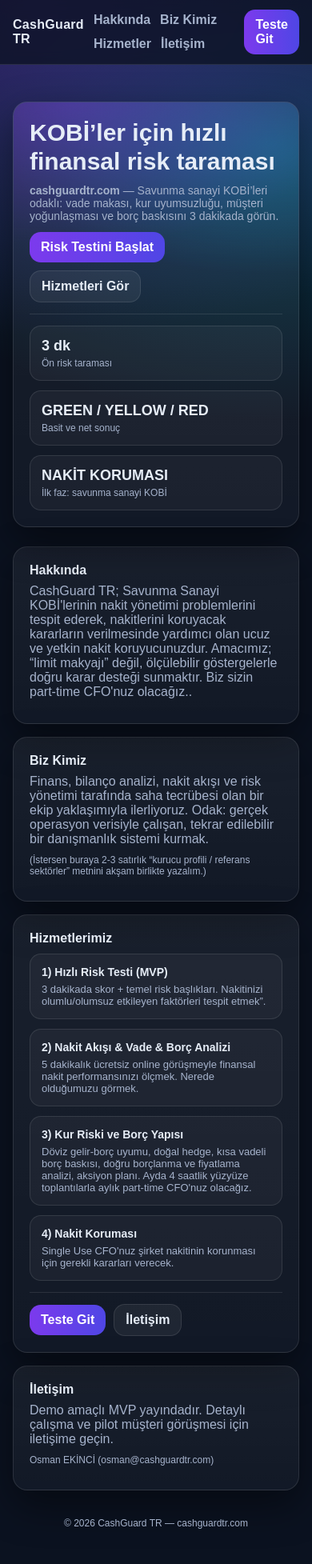
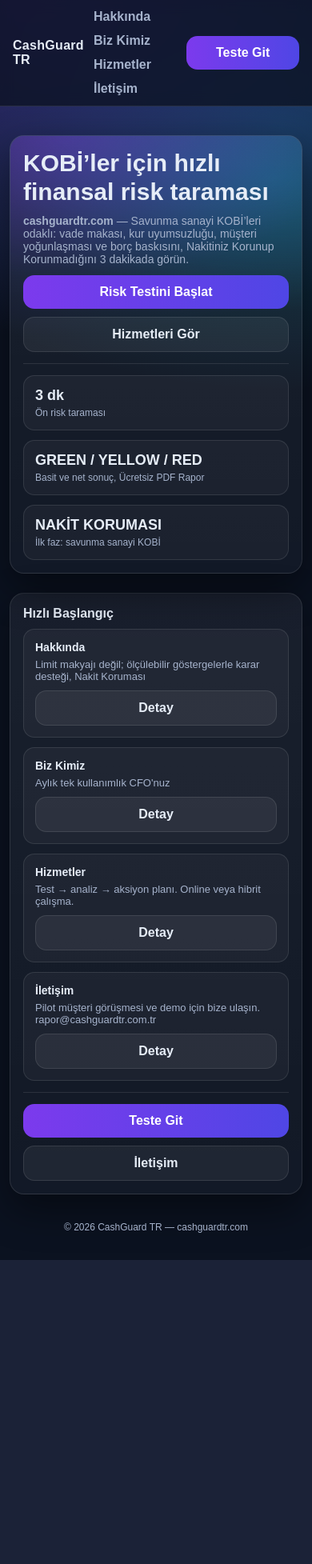
Before and after one commit to osmanekinci26/cashguardtr, a FastAPI app: page / in a window 390 px wide. Shown: the whole page at 80% size. After the commit the page ends 1575 px from the top, so only its background shows below. Run offline with FastAPI, Linux system fonts and the light colour scheme.

Commit message:
add pages, pdf report and mobile ui fixes

```diff
--- a/app/main.py
+++ b/app/main.py
@@ -1,11 +1,15 @@
 from pathlib import Path
+from datetime import datetime
+from io import BytesIO
 
 from fastapi import FastAPI, Request, Form
-from fastapi.responses import HTMLResponse
+from fastapi.responses import HTMLResponse, StreamingResponse
 from fastapi.templating import Jinja2Templates
 from fastapi.staticfiles import StaticFiles
 
 from app.scoring import calculate_risk
+from app.pdf_report import build_pdf_report
+
 
 app = FastAPI(title="CashGuard TR")
 
@@ -19,14 +23,21 @@ app.mount("/static", StaticFiles(directory=str(BASE_DIR / "static")), name="stat
 templates = Jinja2Templates(directory=str(BASE_DIR / "templates"))
 
 
+def _common_ctx(request: Request, title: str):
+    """Common template variables used by base.html (title, year)."""
+    return {"request": request, "title": title, "year": datetime.now().year}
+
+
 @app.get("/", response_class=HTMLResponse)
 def landing(request: Request):
-    return templates.TemplateResponse("index.html", {"request": request})
+    ctx = _common_ctx(request, "CashGuard TR | cashguardtr.com")
+    return templates.TemplateResponse("index.html", ctx)
 
 
 @app.get("/check", response_class=HTMLResponse)
 def check(request: Request):
-    return templates.TemplateResponse("check.html", {"request": request})
+    ctx = _common_ctx(request, "Risk Testi | CashGuard TR")
+    return templates.TemplateResponse("check.html", ctx)
 
 
 @app.post("/result", response_class=HTMLResponse)
@@ -56,7 +67,109 @@ def result(
         hedging=hedging,
     )
 
-    return templates.TemplateResponse(
-        "result.html",
-        {"request": request, "score": score, "level": level, "messages": messages},
+    ctx = _common_ctx(request, "Sonuç | CashGuard TR")
+    ctx.update(
+        {
+            "score": score,
+            "level": level,
+            "messages": messages,
+            # PDF butonu için form girdilerini geri gönderiyoruz:
+            "collection_days": collection_days,
+            "payable_days": payable_days,
+            "fx_debt_ratio": fx_debt_ratio,
+            "fx_revenue_ratio": fx_revenue_ratio,
+            "cash_buffer_months": cash_buffer_months,
+            "top_customer_share": top_customer_share,
+            "delay_issue": delay_issue,
+            "short_debt_ratio": short_debt_ratio,
+            "limit_pressure": limit_pressure,
+            "hedging": hedging,
+        }
     )
+
+    return templates.TemplateResponse("result.html", ctx)
+
+
+@app.post("/result/pdf")
+def result_pdf(
+    request: Request,
+    collection_days: int = Form(...),
+    payable_days: int = Form(...),
+    fx_debt_ratio: int = Form(...),
+    fx_revenue_ratio: int = Form(...),
+    cash_buffer_months: int = Form(...),
+    top_customer_share: int = Form(...),
+    delay_issue: str = Form(...),
+    short_debt_ratio: int = Form(...),
+    limit_pressure: str = Form(...),
+    hedging: str = Form(...),
+    company: str = Form(""),
+):
+    # Aynı skorlamayı yeniden çalıştırıyoruz (PDF raporu için)
+    score, level, messages = calculate_risk(
+        collection_days=collection_days,
+        payable_days=payable_days,
+        fx_debt_ratio=fx_debt_ratio,
+        fx_revenue_ratio=fx_revenue_ratio,
+        cash_buffer_months=cash_buffer_months,
+        top_customer_share=top_customer_share,
+        delay_issue=delay_issue,
+        short_debt_ratio=short_debt_ratio,
+        limit_pressure=limit_pressure,
+        hedging=hedging,
+    )
+
+    payload = {
+        "company": company,
+        "score": score,
+        "level": level,
+        "messages": messages,
+        "collection_days": collection_days,
+        "payable_days": payable_days,
+        "fx_debt_ratio": fx_debt_ratio,
+        "fx_revenue_ratio": fx_revenue_ratio,
+        "cash_buffer_months": cash_buffer_months,
+        "top_customer_share": top_customer_share,
+        "delay_issue": delay_issue,
+        "short_debt_ratio": short_debt_ratio,
+        "limit_pressure": limit_pressure,
+        "hedging": hedging,
+    }
+
+    pdf_bytes = build_pdf_report(payload)
+    filename = f"cashguardtr-rapor-skor-{score}.pdf"
+
+    return StreamingResponse(
+        BytesIO(pdf_bytes),
+        media_type="application/pdf",
+        headers={"Content-Disposition": f'attachment; filename="{filename}"'},
+    )
+
+
+@app.get("/about", response_class=HTMLResponse)
+def about(request: Request):
+    ctx = _common_ctx(request, "Hakkında | CashGuard TR")
+    return templates.TemplateResponse("about.html", ctx)
+
+
+@app.get("/team", response_class=HTMLResponse)
+def team(request: Request):
+    ctx = _common_ctx(request, "Biz Kimiz | CashGuard TR")
+    return templates.TemplateResponse("team.html", ctx)
+
+
+@app.get("/services", response_class=HTMLResponse)
+def services(request: Request):
+    ctx = _common_ctx(request, "Hizmetlerimiz | CashGuard TR")
+    return templates.TemplateResponse("services.html", ctx)
+
+
+@app.get("/contact", response_class=HTMLResponse)
+def contact(request: Request):
+    ctx = _common_ctx(request, "İletişim | CashGuard TR")
+    return templates.TemplateResponse("contact.html", ctx)
+
+
+@app.get("/health")
+def health():
+    return {"status": "ok"}
--- a/app/static/style.css
+++ b/app/static/style.css
@@ -204,3 +204,36 @@ hr{border:none;border-top:1px solid var(--border);margin:14px 0}
   font-weight:900;
 }
 .pill:hover{ background: rgba(255,255,255,.10); }
+/* =========================
+   Mobile form fixes
+   ========================= */
+
+/* iOS/Chrome mobile: input font-size < 16px olursa otomatik zoom yapar.
+   Bu yüzden 16px ve üstü veriyoruz. */
+input, select, textarea, button {
+  font-size: 16px;
+  line-height: 1.2;
+}
+
+/* Form alanlarını daha “tok” ve dokunulabilir yap */
+input, select {
+  min-height: 44px;          /* Apple touch hedefi */
+  padding: 12px 14px;
+  border-radius: 14px;
+}
+
+/* Kart içi boşlukları mobilde biraz azalt */
+@media (max-width: 700px) {
+  .container { padding: 18px 12px; }
+  .card { padding: 16px; }
+  h1 { font-size: 26px; }
+  h2 { font-size: 18px; }
+  p { font-size: 14px; }
+
+  .grid { grid-template-columns: 1fr; }  /* zaten var ama garanti */
+  .actions { flex-direction: column; align-items: stretch; }
+  .btn { width: 100%; text-align: center; padding: 12px 14px; }
+
+  /* Tooltip (i) varsa mobilde daha rahat tıklansın */
+  .pill { display: inline-block; }
+}
--- /dev/null
+++ b/app/templates/base.html
@@ -0,0 +1,37 @@
+<!DOCTYPE html>
+<html lang="tr">
+<head>
+  <meta charset="utf-8" />
+  <title>{{ title or "CashGuard TR | cashguardtr.com" }}</title>
+  <meta name="viewport" content="width=device-width, initial-scale=1" />
+  <link rel="stylesheet" href="/static/style.css?v=2">
+</head>
+
+<body>
+  <!-- Top navigation -->
+  <div class="header">
+    <div class="header-inner">
+      <div class="brand">
+        <a href="/" style="color:inherit;text-decoration:none;">CashGuard TR</a>
+      </div>
+
+      <div class="navlinks">
+        <a href="/about">Hakkında</a>
+        <a href="/team">Biz Kimiz</a>
+        <a href="/services">Hizmetler</a>
+        <a href="/contact">İletişim</a>
+      </div>
+
+      <a class="btn" href="/check">Teste Git</a>
+    </div>
+  </div>
+
+  <div class="container">
+    {% block content %}{% endblock %}
+
+    <div class="footer">
+      © {{ year }} CashGuard TR — cashguardtr.com
+    </div>
+  </div>
+</body>
+</html>
--- a/app/templates/check.html
+++ b/app/templates/check.html
@@ -2,6 +2,7 @@
 <html>
 <head>
   <meta charset="utf-8">
+  <meta name="viewport" content="width=device-width, initial-scale=1">
   <title>CashGuard TR | Risk Testi</title>
   <link rel="stylesheet" href="/static/style.css">
 </head>
--- a/app/templates/index.html
+++ b/app/templates/index.html
@@ -1,42 +1,18 @@
-<!DOCTYPE html>
-<html>
-<head>
-  <meta charset="utf-8">
-  <title>CashGuard TR | cashguardtr.com</title>
-  <meta name="viewport" content="width=device-width, initial-scale=1">
-  <link rel="stylesheet" href="/static/style.css">
-</head>
+{% extends "base.html" %}
+{% block content %}
 
-<body>
-  <!-- Top navigation -->
-  <div class="header">
-    <div class="header-inner">
-      <div class="brand">CashGuard TR</div>
-
-      <div class="navlinks">
-        <a href="#about">Hakkında</a>
-        <a href="#who">Biz Kimiz</a>
-        <a href="#services">Hizmetler</a>
-        <a href="#contact">İletişim</a>
-      </div>
-
-      <a class="btn" href="/check">Teste Git</a>
-    </div>
-  </div>
-
-  <div class="container">
 <!-- Hero -->
 <div class="hero">
   <div class="card">
     <h1>KOBİ’ler için hızlı finansal risk taraması</h1>
     <p class="sub">
       <strong>cashguardtr.com</strong> — Savunma sanayi KOBİ’leri odaklı: vade makası, kur uyumsuzluğu,
-          müşteri yoğunlaşması ve borç baskısını 3 dakikada görün.
+      müşteri yoğunlaşması ve borç baskısını, Nakitiniz Korunup Korunmadığını 3 dakikada görün.
     </p>
 
     <div class="hero-actions">
       <a class="btn" href="/check">Risk Testini Başlat</a>
-          <a class="btn secondary" href="#services">Hizmetleri Gör</a>
+      <a class="btn secondary" href="/services">Hizmetleri Gör</a>
     </div>
 
     <hr>
@@ -48,7 +24,7 @@
       </div>
       <div class="kpi">
         <div class="big">GREEN / YELLOW / RED</div>
-            <div class="label">Basit ve net sonuç</div>
+        <div class="label">Basit ve net sonuç, Ücretsiz PDF Rapor</div>
       </div>
       <div class="kpi">
         <div class="big">NAKİT KORUMASI</div>
@@ -58,83 +34,51 @@
   </div>
 </div>
 
-    <!-- About -->
-    <div id="about" class="section">
+<!-- Kısa Özet Kartları -->
+<div class="section">
   <div class="card">
-        <div class="section-title">Hakkında</div>
-        <p>
-          CashGuard TR; Savunma Sanayi KOBİ'lerinin nakit yönetimi problemlerini tespit ederek, nakitlerini koruyacak kararların verilmesinde yardımcı olan ucuz ve yetkin nakit koruyucunuzdur.
-          Amacımız; “limit makyajı” değil, ölçülebilir göstergelerle doğru karar desteği sunmaktır. Biz sizin part-time CFO'nuz olacağız..
-        </p>
+    <div class="section-title">Hızlı Başlangıç</div>
+
+    <div class="features">
+      <div class="feature">
+        <h3>Hakkında</h3>
+        <p>Limit makyajı değil; ölçülebilir göstergelerle karar desteği, Nakit Koruması</p>
+        <div class="actions" style="margin-top:10px;">
+          <a class="btn secondary" href="/about">Detay</a>
         </div>
       </div>
 
-    <!-- Who we are -->
-    <div id="who" class="section">
-      <div class="card">
-        <div class="section-title">Biz Kimiz</div>
-        <p>
-          Finans, bilanço analizi, nakit akışı ve risk yönetimi tarafında saha tecrübesi olan bir ekip yaklaşımıyla
-          ilerliyoruz. Odak: gerçek operasyon verisiyle çalışan, tekrar edilebilir bir danışmanlık sistemi kurmak.
-        </p>
-        <p class="small">
-          (İstersen buraya 2-3 satırlık “kurucu profili / referans sektörler” metnini akşam birlikte yazalım.)
-        </p>
+      <div class="feature">
+        <h3>Biz Kimiz</h3>
+        <p>Aylık tek kullanımlık CFO'nuz</p>
+        <div class="actions" style="margin-top:10px;">
+          <a class="btn secondary" href="/team">Detay</a>
         </div>
       </div>
 
-    <!-- Services -->
-    <div id="services" class="section">
-      <div class="card">
-        <div class="section-title">Hizmetlerimiz</div>
-
-        <div class="features">
       <div class="feature">
-            <h3>1) Hızlı Risk Testi (MVP)</h3>
-            <p>3 dakikada skor + temel risk başlıkları. Nakitinizi olumlu/olumsuz etkileyen faktörleri tespit etmek”.</p>
+        <h3>Hizmetler</h3>
+        <p>Test → analiz → aksiyon planı. Online veya hibrit çalışma.</p>
+        <div class="actions" style="margin-top:10px;">
+          <a class="btn secondary" href="/services">Detay</a>
+        </div>
       </div>
 
       <div class="feature">
-            <h3>2) Nakit Akışı & Vade & Borç Analizi</h3>
-            <p>5 dakikalık ücretsiz online görüşmeyle finansal nakit performansınızı ölçmek. Nerede olduğumuzu görmek.</p>
+        <h3>İletişim</h3>
+        <p>Pilot müşteri görüşmesi ve demo için bize ulaşın. rapor@cashguardtr.com.tr</p>
+        <div class="actions" style="margin-top:10px;">
+          <a class="btn secondary" href="/contact">Detay</a>
         </div>
-
-          <div class="feature">
-            <h3>3) Kur Riski ve Borç Yapısı</h3>
-            <p>Döviz gelir-borç uyumu, doğal hedge, kısa vadeli borç baskısı, doğru borçlanma ve fiyatlama analizi, aksiyon planı. Ayda 4 saatlik yüzyüze toplantılarla aylık part-time CFO'nuz olacağız.</p>
-          </div>
-
-          <div class="feature">
-            <h3>4) Nakit Koruması </h3>
-            <p>Single Use CFO'nuz şirket nakitinin korunması için gerekli kararları verecek.</p>
       </div>
     </div>
 
     <hr>
     <div class="actions">
       <a class="btn" href="/check">Teste Git</a>
-          <a class="btn secondary" href="#contact">İletişim</a>
+      <a class="btn secondary" href="/contact">İletişim</a>
     </div>
   </div>
 </div>
 
-    <!-- Contact -->
-    <div id="contact" class="section">
-      <div class="card">
-        <div class="section-title">İletişim</div>
-        <p>
-          Demo amaçlı MVP yayındadır. Detaylı çalışma ve pilot müşteri görüşmesi için iletişime geçin.
-        </p>
-        <p class="small">
-          Osman EKİNCİ
-          (osman@cashguardtr.com)
-        </p>
-      </div>
-    </div>
-
-    <div class="footer">
-      © 2026 CashGuard TR — cashguardtr.com
-    </div>
-  </div>
-</body>
-</html>
+{% endblock %}
--- a/requirements.txt
+++ b/requirements.txt
@@ -2,3 +2,4 @@ fastapi
 uvicorn
 jinja2
 python-multipart
+reportlab
```
Also changed, not shown: app/pdf_report.py (added, +96 -0 lines), app/templates/about.html (added, +15 -0 lines), app/templates/contact.html (added, +23 -0 lines), app/templates/result.html (+30 -7 lines), app/templates/services.html (added, +32 -0 lines), app/templates/team.html (added, +47 -0 lines). Lines whose indentation alone changed are shown as unchanged.
